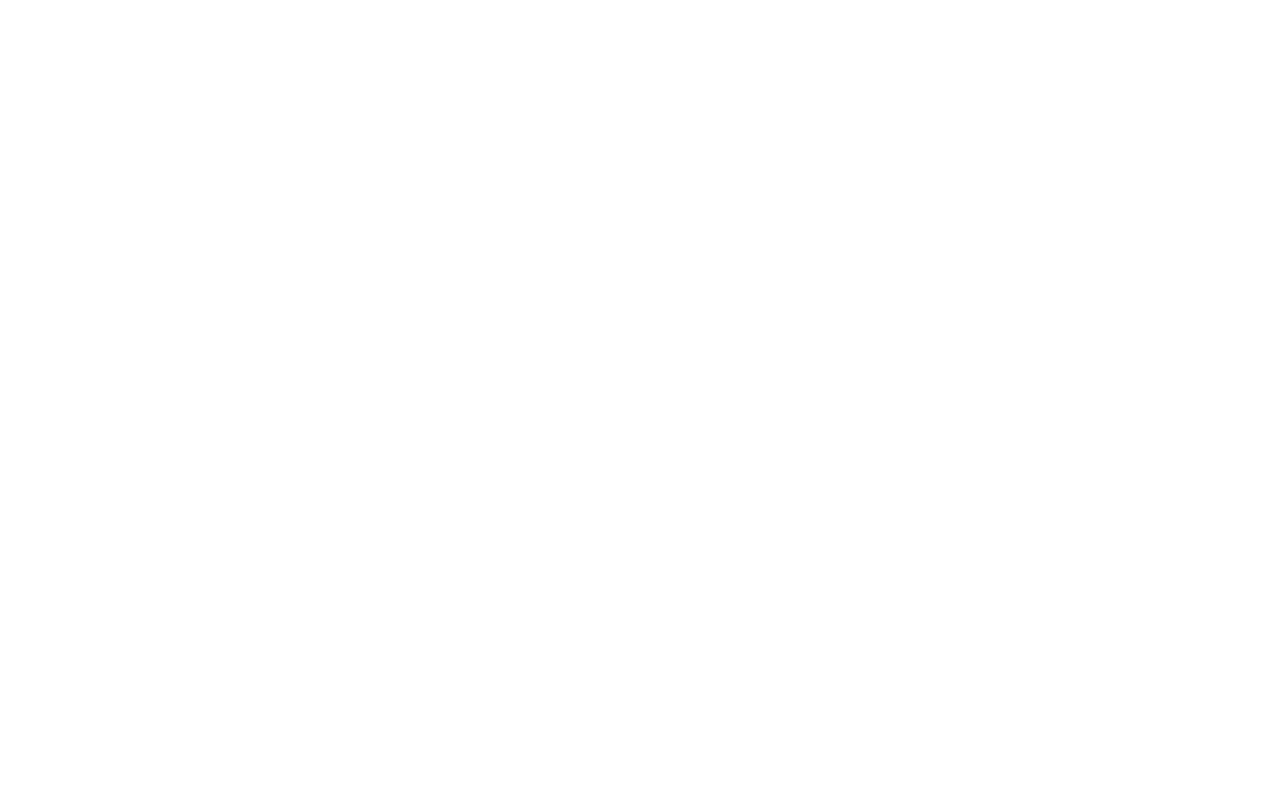
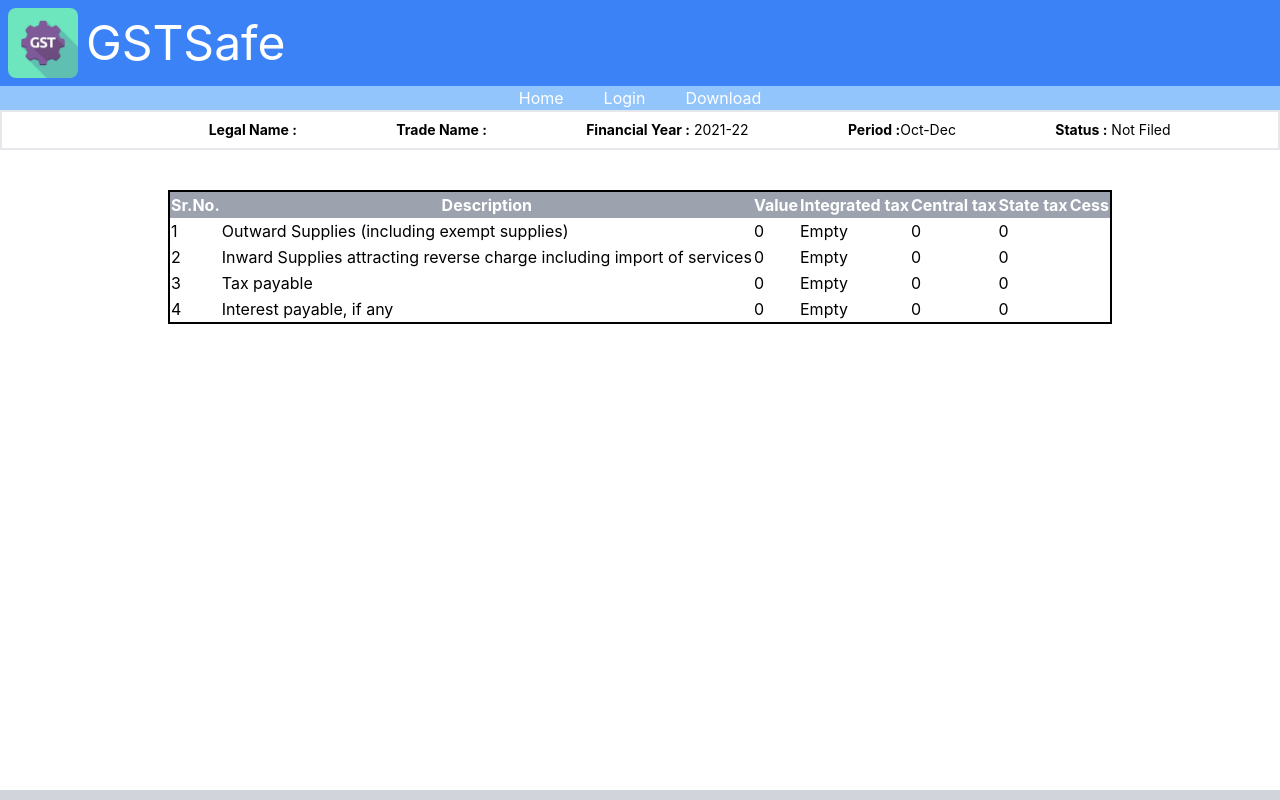
Before and after one commit to MohammedRiyazF/gstfiling_app, a React (Create React App) app: page /returns/gst_cmp_08/index/1 in a window 1280 px wide. Before the commit this address had no page. Built offline with nearby package versions, Linux system fonts and the light colour scheme; no server answers.

Commit message:
Finished data routing

```diff
--- a/src/App.js
+++ b/src/App.js
@@ -18,7 +18,7 @@ export default function App() {
             <Route path='/login' element={<Login/>} />
             <Route path='/download' element={<Downloads />} />
             <Route path='/dashboard/index/:id' element={<Dashboard/>} />
-            <Route path='/returns/gst_cmp_08/index' element={<Gstcmp08form/>} />
+            <Route path='/returns/gst_cmp_08/index/:id' element={<Gstcmp08form/>} />
             <Route path='/returns/gst_cmp_02/index' element={<Gstcmp02form/>} />
             <Route path='/gstfiling' element={<Gstfiling/>} />
           </Route>
--- a/src/modules/dashboard/components/dashboard.jsx
+++ b/src/modules/dashboard/components/dashboard.jsx
@@ -2,8 +2,7 @@ import React, { useState } from 'react'
 import Returns from '../../returns'
 
 
-const Dashboard = (props) => {
-  const {id} = props
+const Dashboard = () => {
   const [show, setShow] = useState(false)
   const handleClick =() => {
     setShow(!show)
--- a/src/modules/returns/components/gstcmp08form.jsx
+++ b/src/modules/returns/components/gstcmp08form.jsx
@@ -1,15 +1,40 @@
 import React from 'react'
-import data from './mock.json'
+import { useParams } from 'react-router-dom'
+import jsonData from './mock.json'
+import { gql, useQuery } from '@apollo/client'
+import get from 'lodash/get'
+
+const FIRMDATA = gql`query credentials($id: Int!) {
+    composition_dealers(where: {id: {_eq: $id}}) {
+      id
+      GSTIN
+      Legal_Name
+      Trade_Name
+      Address
+      Financial_Year
+      Category
+      Place
+    }
+  }
+  `
 
 const Gstcmp08form = () => {
-    const gstcmp08 = data.gstcmp08
+    let {id} = useParams()
+    const {data} = useQuery(FIRMDATA, {
+        variables: {
+            id : id
+        }
+      })
+    const trader = get(data,'composition_dealers[0]',null)
+
+    const gstcmp08 = jsonData.gstcmp08
     return (
         <div className='flex flex-col bg-white w-full h-[85vh] align-middle'>
             <div className='border-2 p-2'>
                 <section className="md:flex justify-evenly">
-                    <h5>GSTIN123455677890</h5>
-                    <h5><b>Legal Name :</b>Bob Furnitures</h5>
-                    <h5><b>Trade Name :</b> Bob Furnitures</h5>
+                    <h5>{trader?.GSTIN}</h5>
+                    <h5><b>Legal Name :</b>{trader?.Legal_Name}</h5>
+                    <h5><b>Trade Name :</b>{trader?.Trade_Name}</h5>
                     <h5><b>Financial Year :</b> 2021-22</h5>
                     <h5><b>Period :</b>Oct-Dec</h5>
                     <h5><b>Status :</b> Not Filed</h5>
--- a/src/modules/returns/components/returns.jsx
+++ b/src/modules/returns/components/returns.jsx
@@ -1,13 +1,14 @@
-import React from 'react'
+import React, {useContext} from 'react'
 import { useNavigate } from 'react-router-dom'
+import { UserContext } from '../../../pages/dashboard';
 
 const Returns = (props) => {
+    const id = useContext(UserContext);
     const {title,name} = props
     const navigate = useNavigate()
     const handleClick = (name) => {
-        name === 'GST CMP-08' ? navigate('/returns/gst_cmp_08/index') : navigate('/returns/gstr4/index')
+        name === 'GST CMP-08' ? navigate(`/returns/gst_cmp_08/index/${id}`) : navigate('/returns/gstr4/index')
     }
-
     return (
         <div className='bg-blue-300 w-1/4 rounded-md mt-10'>
             <section className='text-center bg-blue-600 text-white font-light p-2 rounded-md h-4/6 flex-1' >
--- a/src/pages/dashboard/index.jsx
+++ b/src/pages/dashboard/index.jsx
@@ -1,32 +1,16 @@
-import React from 'react'
+import React, {createContext} from 'react'
 import Dashboard from '../../modules/dashboard/components/dashboard'
 import { useParams } from 'react-router-dom';
-import { gql, useQuery } from '@apollo/client';
 
-const FIRMDATA = gql`query credentials($id: Int!) {
-  composition_dealers(where: {id: {_eq: $id}}) {
-    id
-    GSTIN
-    Legal_Name
-    Trade_Name
-    Address
-    Financial_Year
-    Category
-    Place
-  }
-}
-`
+export const UserContext = createContext();
 
 const Index = () => {
   let { id } = useParams();
-  const {data} = useQuery(FIRMDATA, {
-    variables: {
-        id : id
-    }
-  })
-  console.log(data)
+
   return (
-    <Dashboard id={id} data={data}/>
+    <UserContext.Provider value={id}>
+        <Dashboard id={id}/>
+    </UserContext.Provider>
   )
 }
 
--- a/src/pages/login.jsx
+++ b/src/pages/login.jsx
@@ -4,7 +4,7 @@ import { useNavigate } from 'react-router-dom'
 import bcrypt from "bcryptjs-react";
 
 
-const CREDENTIALS =gql`query credentials {
+const CREDENTIALS = gql`query credentials {
   composition_dealers {
     id
     Username
@@ -14,7 +14,7 @@ const CREDENTIALS =gql`query credentials {
 `
 
 const Login = () => {
-  const {data} = useQuery(CREDENTIALS)
+  const { data } = useQuery(CREDENTIALS)
   const credentials = data?.composition_dealers
   const navigate = useNavigate();
   const handleClick = (event) => {
@@ -22,9 +22,14 @@ const Login = () => {
     const username = document.getElementById('username').value
     const pass = document.getElementById('pass').value
     const temp = credentials.find((user) => username === user?.Username)
+    if(parseInt(event.target.value) === 1) {
       temp ?
-    bcrypt.compareSync(pass,temp?.Password) ? navigate(`/dashboard/index/${temp?.id}`) : alert("Wrong password !")
+        bcrypt.compareSync(pass, temp?.Password) ? navigate(`/dashboard/index/${temp?.id}`) : alert("Wrong password !")
         : alert("No matching users !")
+    }
+    else {
+      navigate('/returns/gst_cmp_02/index')
+    }
   }
   return (
     <div className='h-full flex justify-end border-2 bg-blue-600'>
@@ -33,16 +38,16 @@ const Login = () => {
           <h2 className="text-center p-3">Login to Continue</h2>
           <div className='text-center mt-20 p-4 space-x-4'>
             <label>Username</label>
-          <input id="username" type="text" className='w-2/4 p-2 outline-none'/>
+            <input id="username" type="text" className='w-2/4 p-2 outline-none' />
           </div>
-        <div  className='text-center p-4 space-x-4'>
+          <div className='text-center p-4 space-x-4'>
             <label>Password</label>
-          <input id="pass" type="password" className='w-2/4 p-2 outline-none'/>
+            <input id="pass" type="password" className='w-2/4 p-2 outline-none' />
           </div>
           <div className='text-center mt-10'>
             <button className="w-40 bg-blue-600 text-white p-3 rounded-md" onClick={handleClick} value={1} >Login</button>
           </div>
-        <hr className='m-5'/>
+          <hr className='m-5' />
           <div className=' flex justify-center items-center mt-10 gap-5'>
             <p>New to Platform ? </p>
             <button className="w-40 bg-blue-600 text-white p-3 rounded-md" onClick={handleClick} value={2} >Register</button>
```
Lines whose indentation alone changed are shown as unchanged.
